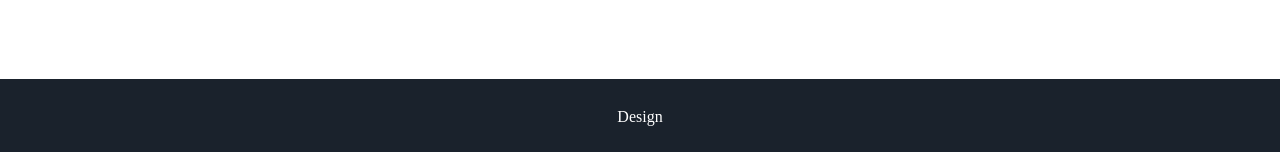
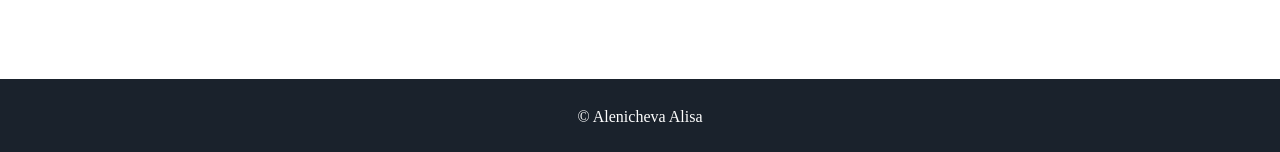
Before and after one commit to korney3/korney3.github.io, a Jekyll site: the page built from index.html, in a window 1280 px wide. Shown: the part 1550-1702 px from the top of the page. Built offline with Jekyll 4.4.1, drawn with Linux system fonts in a browser that asks for light colours; some web fonts are replaced.

Commit message:
Update footer.html

```diff
--- a/_includes/footer.html
+++ b/_includes/footer.html
@@ -1,7 +1,7 @@
 <footer class="footer">
-     <!--<p>&copy; {{ site.username }}</p>-->
+     <p>&copy; {{ site.username }}</p>
 
-     <p><a href="https://github.com/murraco">Design</a></p>
+     <!--<p><a href="https://github.com/murraco">Design</a></p>-->
     <!--<p>Build with Jekyll and <span class="love">❤</span> by <a href="https://github.com/murraco">Mauricio Urraco</a></p> -->
 </footer>
 <script src="//cdn.jsdelivr.net/particles.js/2.0.0/particles.min.js"></script>
```
